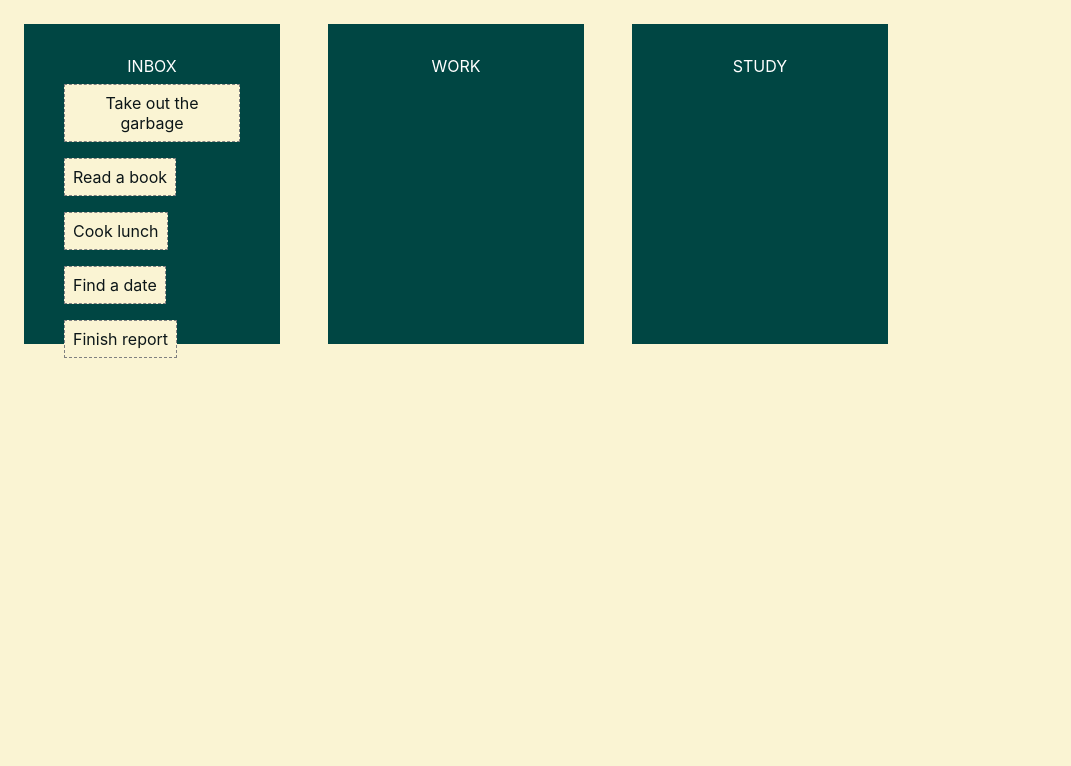
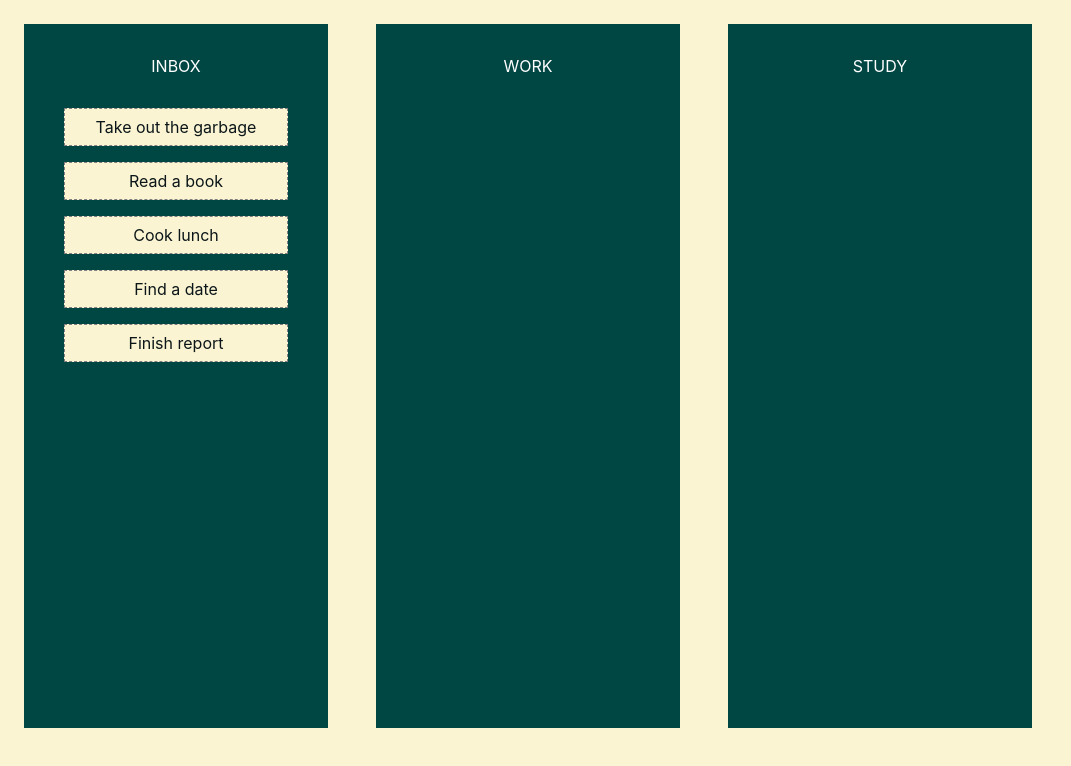
Before and after one commit to anthony2025/taskmanagement-frontend, a React (Create React App) app: page / in a window 1280 px wide. Shown: the top 766 px of the page, without its empty margins (0-1071 px from the left). Built offline with nearby package versions, Linux system fonts and the light colour scheme.

Commit message:
flexbox on categories

```diff
--- a/src/Category.tsx
+++ b/src/Category.tsx
@@ -30,7 +30,7 @@ const Category: FC<CategoryProps> = ({ name, children }) => {
       data-testid='category'
     >
       {isActive ? 'Release to drop' : toUpper(name)}
-      <div className='categoriesList'>
+      <div className='taskList'>
         {children}
       </div>
     </div>
--- a/src/index.css
+++ b/src/index.css
@@ -16,12 +16,13 @@ code {
   height: 100vh;
   width: 100%;
   background-color: #faf4d3;
+  display: flex;
 }
 
 .category {
-  height: 16rem;
-  width: 12rem;
-  margin: 1.5rem;
+  height: 80vh;
+  width: 240px;
+  margin: 24px;
   color: white;
   padding: 2rem;
   text-align: center;
@@ -29,6 +30,12 @@ code {
   font-size: 1rem;
   line-height: normal;
   float: left;
+}
+
+.taskList {
+  margin-top: 24px;
+  display: flex;
+  flex-direction: column;
 }
 
 .task {
```
